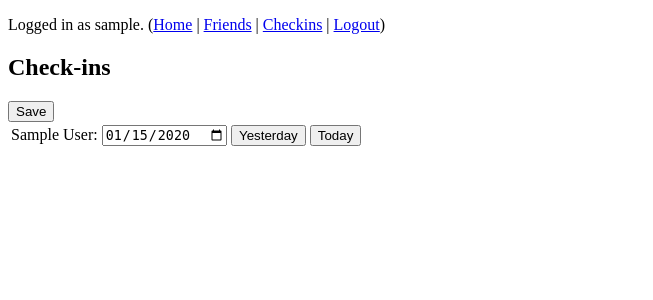
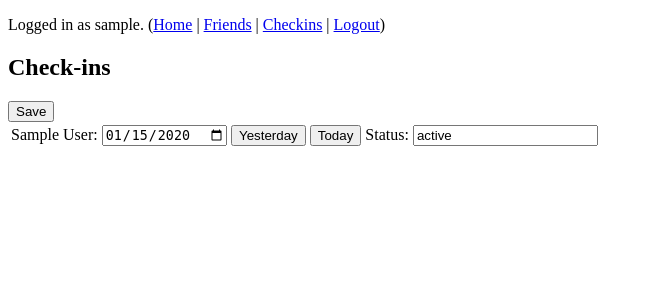
Before and after one commit to eenblam/hey, a Django app: page /checkins/ in a window 1280 px wide. Shown: the top 300 px of the page, without its empty margins (0-653 px from the left). Run offline with Django 4.2, Linux system fonts and the light colour scheme; a user stored in the database is signed in; tables that the repository leaves empty hold one stand-in row (values such as "Sample post").

Commit message:
Add status field to Friend
Had to overhaul CheckinsForm and CheckinsView,
but these should now be more readily extensible in the future.

```diff
--- a/hey/forms.py
+++ b/hey/forms.py
@@ -34,7 +34,8 @@ class CheckinsForm(forms.Form):
 
         for friend in Friend.objects.filter(user=self.user):
             self.id_list.append(friend.id)
-            self.fields['last_contact_%s' % friend.id] = forms.DateField(
+
+            last_contact = forms.DateField(
                 widget=DateInput(
                     attrs={
                         'data-initial': friend.last_contact,
@@ -45,3 +46,33 @@ class CheckinsForm(forms.Form):
                 label=friend.get_full_name(),
                 initial=friend.last_contact
             )
+            last_contact.group = friend.id
+            self.fields['last_contact_%s' % friend.id] = last_contact
+
+            status = forms.CharField(
+                widget=forms.TextInput(
+                    attrs={
+                        'data-initial': friend.status,
+                        'onchange': 'if (this.dataset.initial != this.value) { this.parentElement.parentElement.classList.add("changed"); } else { this.parentElement.parentElement.classList.remove("changed"); }'
+                        }
+                ),
+                required=False,
+                label="Status:",
+                initial=friend.status
+            )
+            status.group = friend.id
+            self.fields['status_%s' % friend.id] = status
+
+    def get_context(self, **kwargs):
+        context = super(CheckinsForm, self).get_context(**kwargs)
+        fields = {}
+        for bound_field in context['fields']:
+            f = bound_field[0]
+            fields[f.id_for_label.lstrip('id_')] = f
+
+        data = [{
+                'last_contact': fields[f'last_contact_{x}'],
+                'status': fields[f'status_{x}']
+                } for x in self.id_list]
+        context['subforms'] = data
+        return context
--- a/hey/models.py
+++ b/hey/models.py
@@ -14,6 +14,7 @@ class Friend(models.Model):
     #TODO don't want to restrict by char count for internationalization
     phone = models.TextField(blank=True, verbose_name="phone number")
     last_contact = models.DateField(blank=True, null=True)
+    status = models.TextField(blank=True)
 
     def __str__(self):
         if self.last_name != "":
--- a/hey/templates/hey/checkins.html
+++ b/hey/templates/hey/checkins.html
@@ -45,22 +45,22 @@ tr.changed {
 
         <input type="submit" value="Save" />
         <table>
-        {% for field in form.visible_fields %}
+        {% for record in form.subforms %}
         <tr>
+            <td>{{ record.last_contact.label_tag }}</td>
             <td>
-            {{ field.label_tag }}
-            </td>
-            <td>
-            {{ field }}
-            {% if field.errors %}
-                <br />{{ field.errors }}
+            {{ record.last_contact }}
+            {% if record.last_contact.errors %}
+                <br />{{ record.last_contact.errors }}
             {% endif %}
-            {% if field.help_text %}
-                <br />{{ field.help_text }}
+            {% if record.last_contact.help_text %}
+                <br />{{ record.last_contact.help_text }}
             {% endif %}
             </td>
-            <td><button type="button" onclick='setYesterday("{{ field.id_for_label }}")'>Yesterday</button></td>
-            <td><button type="button" onclick='setToday("{{ field.id_for_label }}")'>Today</button></td>
+            <td><button type="button" onclick='setYesterday("{{ record.last_contact.id_for_label }}")'>Yesterday</button></td>
+            <td><button type="button" onclick='setToday("{{ record.last_contact.id_for_label }}")'>Today</button></td>
+            <td>{{ record.status.label_tag }}</td>
+            <td>{{ record.status }}</td>
         </tr>
         {% endfor %}
         </table>
--- a/hey/templates/hey/friend_detail.html
+++ b/hey/templates/hey/friend_detail.html
@@ -30,4 +30,8 @@
 <p>Last contact: {{ object.last_contact }}</p>
 {% endif %}
 
+{% if object.status %}
+<p>Status: {{ object.status }}</p>
+{% endif %}
+
 {% endblock %}
--- a/hey/views.py
+++ b/hey/views.py
@@ -44,37 +44,37 @@ class FriendDeleteView(LoginRequiredMixin, generic.DeleteView):
 class CheckinsView(LoginRequiredMixin, generic.TemplateView):
     def get(self, request, **kwargs):
         form = CheckinsForm(user=request.user)
-        return render(request, "hey/checkins.html", {'form': form})
+        return render(request, "hey/checkins.html", {'form': form.get_context()})
 
     def post(self, request, **kwargs):
         form = CheckinsForm(data=request.POST, user=request.user)
         if not form.is_valid():
             return HttpResponse(status=400)
 
-        # Parse form labels into a dict of {friend_id: last_contact}
-        data = [(friend_id.strip('last_contact_'), contact_date)
-                      for friend_id, contact_date in form.cleaned_data.items()
-                      if friend_id.startswith('last_contact_')]
-        try:
-            data = {int(f_id):cd for f_id, cd in data}
+        try: # Get list of friend ids to filter results by
+            friend_ids = [int(friend_id.strip('last_contact_'))
+                        for friend_id, _ in form.cleaned_data.items()
+                        if friend_id.startswith('last_contact_')] # don't add id again for other fields
         except ValueError: # friend_id wasn't an int => bad request, abort
             return HttpResponse(status=400)
 
         #TODO enforce maximum number of friends updated at once
 
         changed_friends = []
-        friends = Friend.objects.filter(pk__in=[f_id for f_id, _ in data.items()])
+        friends = Friend.objects.filter(pk__in=friend_ids)
         for f in friends:
             try:
-                d = data[f.id]
+                last_contact = form.cleaned_data[f'last_contact_{f.id}']
+                status = form.cleaned_data[f'status_{f.id}']
             except KeyError:
                 continue
-            if f.last_contact == d:
+            if f.last_contact == last_contact and f.status == status:
                 continue
-            f.last_contact = d
+            f.last_contact = last_contact
+            f.status = status
             changed_friends.append(f)
 
-        Friend.objects.bulk_update(changed_friends, ['last_contact'])
+        Friend.objects.bulk_update(changed_friends, ['last_contact', 'status'])
 
         print(f'Updated {len(changed_friends)} friends for user {request.user.id} ({request.user})')
         return HttpResponseRedirect(reverse_lazy("hey:checkins"))
```
Also changed, not shown: hey/migrations/0003_friend_status.py (added).
